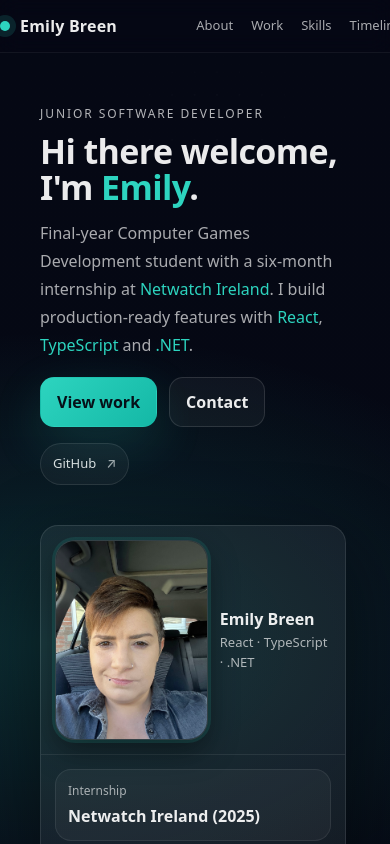
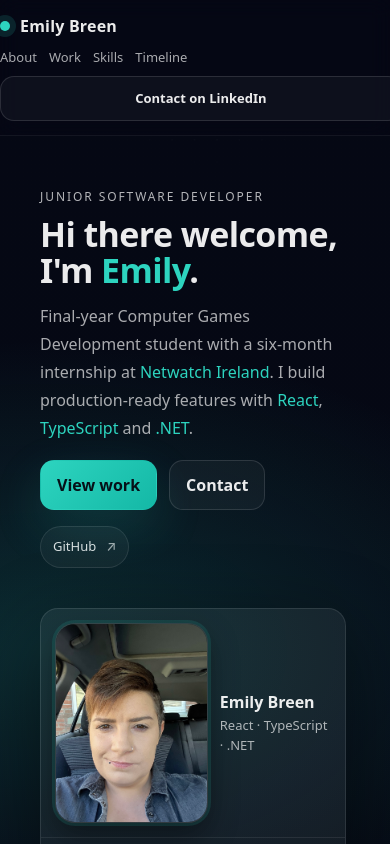
Before and after one commit to Emily-Breen/Portfolio, a React (Vite) app in the folder my-portfolio/: page / in a window 390 px wide. Shown: the top 844 px of the page. Built offline with nearby package versions, Linux system fonts and the light colour scheme.

Commit message:
added in linked in link

```diff
--- a/my-portfolio/src/App.css
+++ b/my-portfolio/src/App.css
@@ -90,6 +90,12 @@ a:hover{ opacity:0.92; }
   padding: 14px 0;
 }
 
+.topbarRight{
+  display:flex;
+  align-items:center;
+  gap: 14px;
+}
+
 .brand{
   display:flex;
   align-items:center;
@@ -134,6 +140,14 @@ a:hover{ opacity:0.92; }
 }
 .nav a:hover::after{
   transform: scaleX(1);
+}
+
+.topContactBtn{
+  padding: 9px 12px;
+  border-radius: 12px;
+  font-size: 13px;
+  font-weight: 700;
+  white-space: nowrap;
 }
 
 /* =========================
@@ -624,6 +638,16 @@ a:hover{ opacity:0.92; }
    Responsive
 ========================= */
 @media (max-width: 980px){
+  .topbarInner{
+    align-items: flex-start;
+    gap: 10px;
+  }
+  .topbarRight{
+    flex-direction: column;
+    align-items: flex-end;
+    gap: 8px;
+  }
+  .nav{ gap: 12px; }
   .hero{ grid-template-columns: 1fr; }
   .profileCard{ position: relative; top: 0; }
   .cardGrid3{ grid-template-columns: 1fr; }
@@ -632,6 +656,22 @@ a:hover{ opacity:0.92; }
 }
 
 @media (max-width: 520px){
+  .topbarInner{
+    flex-direction: column;
+    align-items: flex-start;
+  }
+  .topbarRight{
+    width: 100%;
+    align-items: flex-start;
+  }
+  .nav{
+    flex-wrap: wrap;
+    row-gap: 8px;
+  }
+  .topContactBtn{
+    width: 100%;
+    justify-content: center;
+  }
   .modalOverlay{ place-items: end center; }
   .modal{
     width: 100%;
--- a/my-portfolio/src/App.tsx
+++ b/my-portfolio/src/App.tsx
@@ -19,6 +19,8 @@ type TimelineItem = { role: string; org: string; when: string; bullets: string[]
 const links: Link[] = [
   { label: "GitHub", href: "https://github.com/Emily-Breen" },
 ];
+
+const LINKEDIN_URL = "https://www.linkedin.com/in/emily-breen-491769214/";
 
 const aboutCards: Card[] = [
   {
@@ -158,12 +160,18 @@ useEffect(() => {
             <span>Emily Breen</span>
           </div>
 
+          <div className="topbarRight">
             <nav className="nav">
               <a href="#about">About</a>
               <a href="#work">Work</a>
               <a href="#skills">Skills</a>
               <a href="#timeline">Timeline</a>
             </nav>
+
+            <a className="btn ghost topContactBtn" href={LINKEDIN_URL} target="_blank" rel="noreferrer">
+              Contact on LinkedIn
+            </a>
+          </div>
         </div>
       </header>
 
```
Lines whose indentation alone changed are shown as unchanged.
